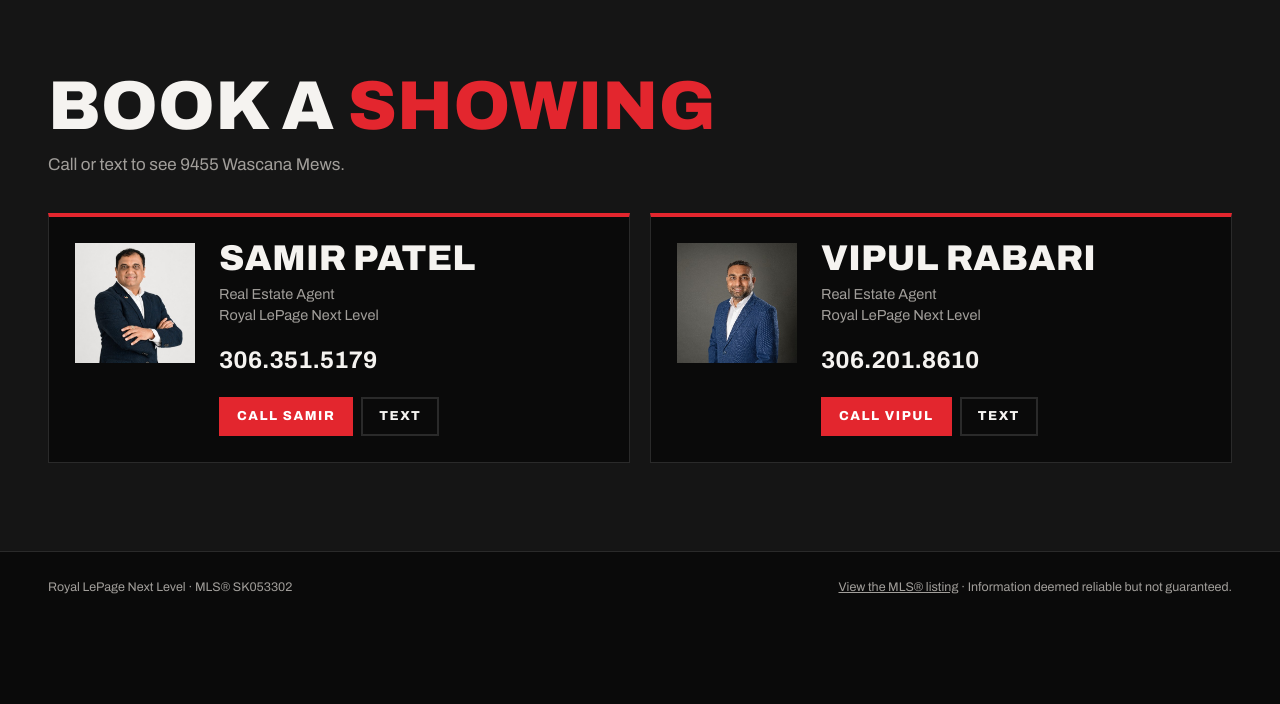
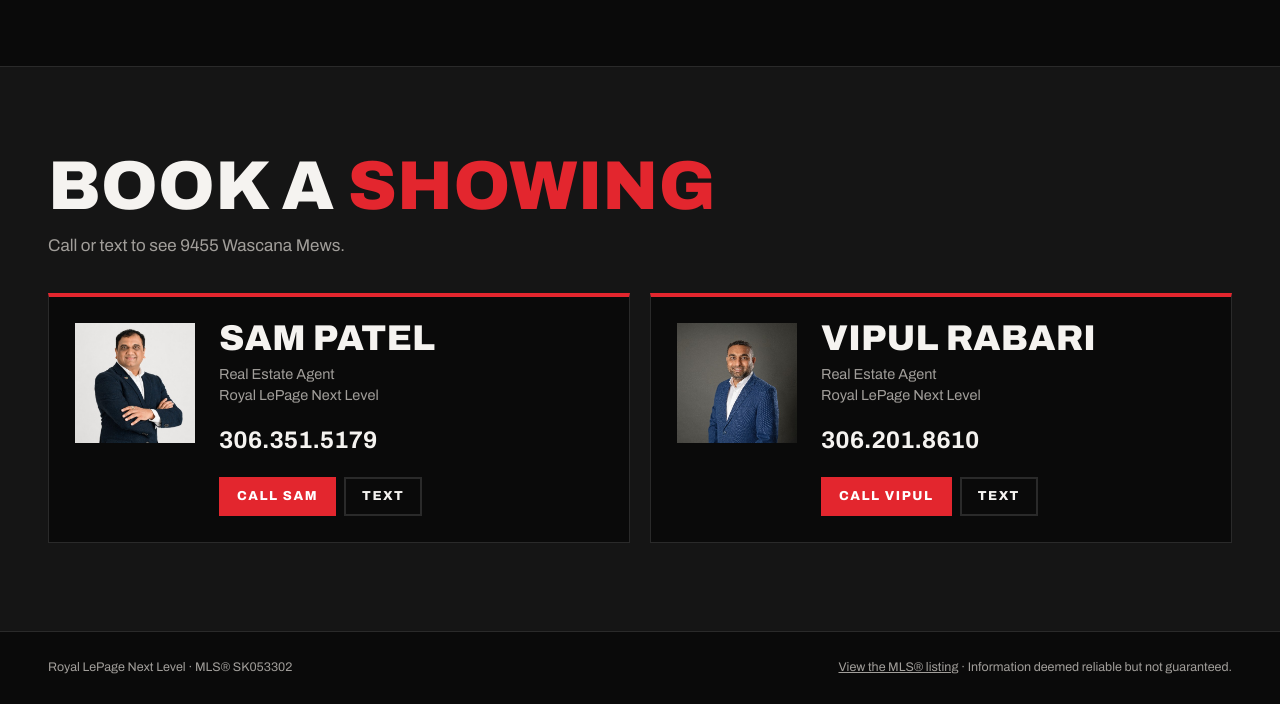
Before and after one commit to patheysevak15-oss/9455-Wascana-Mews, a plain HTML site: page index.html in a window 1280 px wide. Shown: the part 2689-3393 px from the top of the page. Before the commit the page ends 3312 px from the top, so only its background shows below. Drawn offline with Linux system fonts and the light colour scheme.

Commit message:
Swap in the YouTube Short and rename Samir to Sam
Uses the new Short (W9Kij3naSjE) in a tall 9:16 frame, and shows the
agent as Sam Patel with a "Call Sam" button.

Co-Authored-By: Claude Opus 5.5 <noreply@anthropic.com>
Claude-Session: https://claude.ai/code/session_014SYh9XCqpvuQJ3JbPnQ8EE

```diff
--- a/index.html
+++ b/index.html
@@ -61,6 +61,7 @@
 .x-gal button:hover img{transform:scale(1.04)}
 .x-galbar{margin-top:22px;display:flex;justify-content:center}
 .x-video{position:relative;aspect-ratio:16/9;max-width:100%;background:#000}
+.x-video.tall{aspect-ratio:9/16;width:min(100%,420px);margin:0 auto}
 .x-video video,.x-video iframe{position:absolute;inset:0;width:100%;height:100%;border:0}
 .x-ph{position:absolute;inset:0;display:grid;place-items:center;text-align:center;color:#bbb;background:repeating-linear-gradient(135deg,#141414 0 24px,#0e0e0e 24px 48px);padding:20px;font-size:13px;letter-spacing:.12em;text-transform:uppercase}
 .x-tour{margin-top:20px}
@@ -157,7 +158,7 @@
 <section id="video" class="x-sec" style="padding-top:0"><div class="x-wrap">
   <div class="x-head"><h2 class="x-cond">Video<em>.</em></h2></div>
 
-  <div class="x-video"><iframe src="https://www.youtube.com/embed/_ZumOeleyMQ" title="Property video" allow="autoplay; fullscreen; picture-in-picture" allowfullscreen loading="lazy"></iframe></div>
+  <div class="x-video tall"><iframe src="https://www.youtube.com/embed/W9Kij3naSjE" title="Property video" allow="autoplay; fullscreen; picture-in-picture" allowfullscreen loading="lazy"></iframe></div>
 
 
 </div></section>
@@ -167,13 +168,13 @@
   <p class="x-sub">Call or text to see 9455 Wascana Mews.</p>
   <div class="x-agents">
     <div class="x-agent">
-      <img class="x-photo" src="images/agent-1.jpg" alt="Samir patel">
+      <img class="x-photo" src="images/agent-1.jpg" alt="Sam Patel">
       <div style="min-width:0">
-        <h3 class="x-cond">Samir patel</h3>
+        <h3 class="x-cond">Sam Patel</h3>
         <p class="x-role">Real Estate Agent<br>Royal LePage Next Level</p>
         <a class="x-phone" href="tel:3063515179">306.351.5179</a>
         <div class="x-acts">
-          <a class="x-btn" href="tel:3063515179">Call Samir</a><a class="x-btn line" href="sms:3063515179">Text</a>
+          <a class="x-btn" href="tel:3063515179">Call Sam</a><a class="x-btn line" href="sms:3063515179">Text</a>
 
 
         </div>
```
